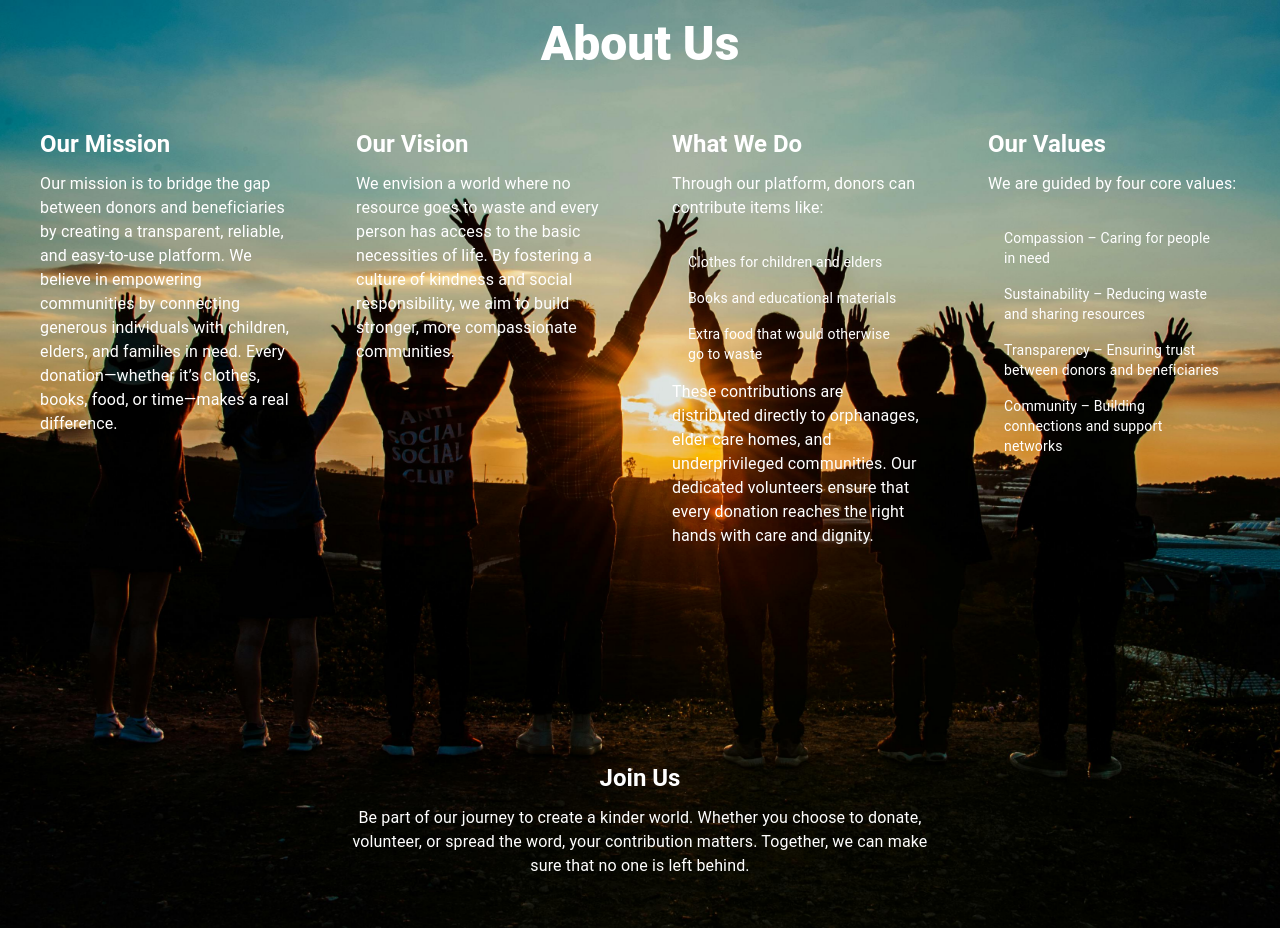
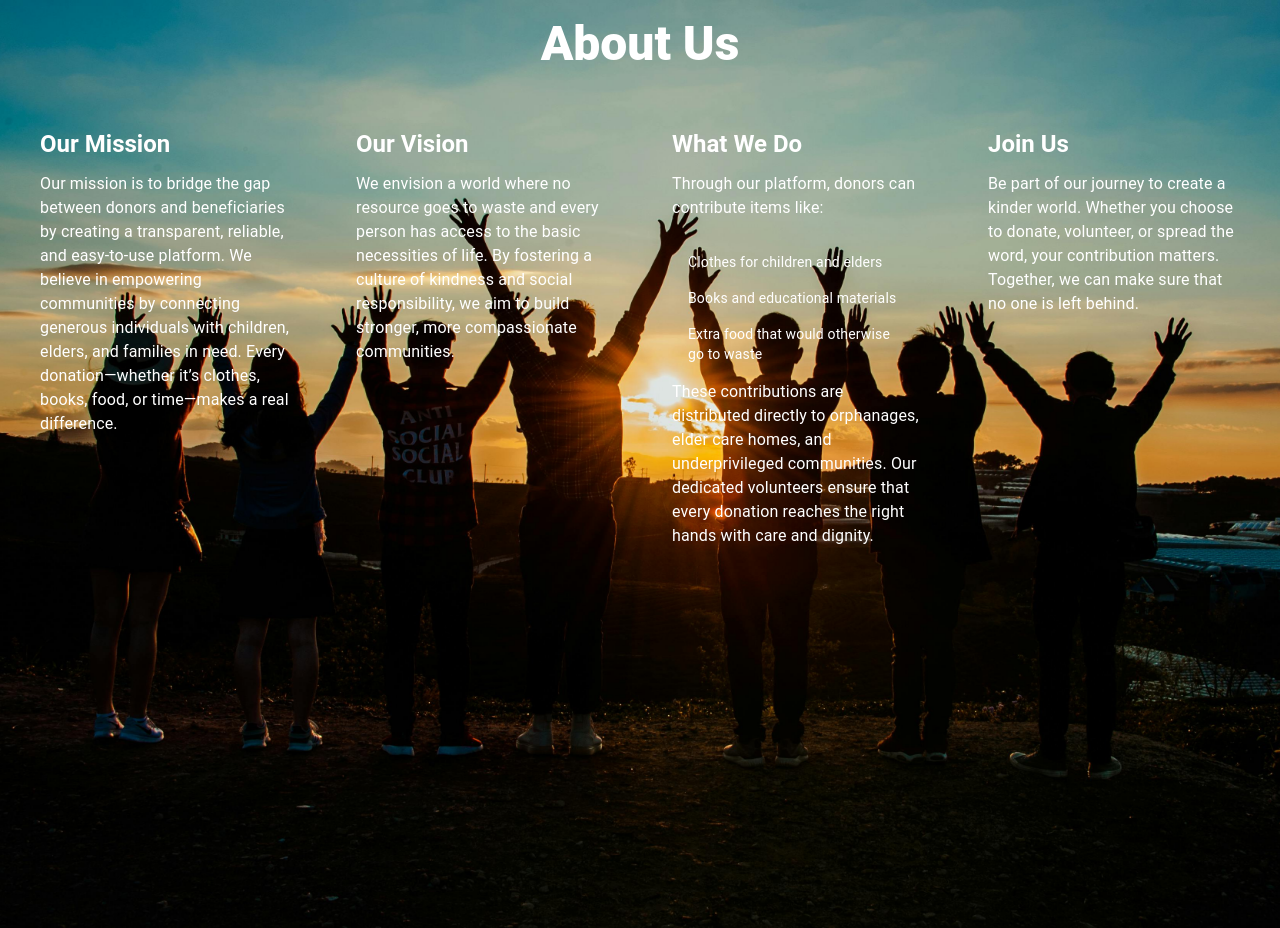
Before and after one commit to raveendra11/doGood-web, a React (Create React App) app: page /about in a window 1280 px wide. Shown: the part 80-1008 px from the top of the page. Built offline with nearby package versions, Linux system fonts and the light colour scheme.

Commit message:
About and Home code modified.

```diff
--- a/src/pages/About.jsx
+++ b/src/pages/About.jsx
@@ -102,44 +102,18 @@ const About = () => {
           </Section>
 
           {/* Values */}
-          <Section title="Our Values">
-            <Typography variant="body1" paragraph>
-              We are guided by four core values:
-            </Typography>
-            <List dense>
-              <ListItem><ListItemText primary="Compassion – Caring for people in need" /></ListItem>
-              <ListItem><ListItemText primary="Sustainability – Reducing waste and sharing resources" /></ListItem>
-              <ListItem><ListItemText primary="Transparency – Ensuring trust between donors and beneficiaries" /></ListItem>
-              <ListItem><ListItemText primary="Community – Building connections and support networks" /></ListItem>
-            </List>
+          <Section title="Join Us">
+           <Typography variant="body1" sx={{ color: '#fff' }}>
+          Be part of our journey to create a kinder world. Whether you choose to
+          donate, volunteer, or spread the word, your contribution matters.
+          Together, we can make sure that no one is left behind.
+        </Typography>
           </Section>
         </Box>
       </Container>
 
       {/* Join Us at bottom center */}
-      <Box
-        sx={{
-          position: 'absolute',
-          bottom: { xs: 30, md: 50 },
-          left: '50%',
-          transform: 'translateX(-50%)',
-          textAlign: 'center',
-          maxWidth: 600,
-          px: 2,
-        }}
-      >
-        <Typography
-          variant="h5"
-          sx={{ fontWeight: 700, mb: 1.5, color: '#fff' }} // white heading
-        >
-          Join Us
-        </Typography>
-        <Typography variant="body1" sx={{ color: '#fff' }}>
-          Be part of our journey to create a kinder world. Whether you choose to
-          donate, volunteer, or spread the word, your contribution matters.
-          Together, we can make sure that no one is left behind.
-        </Typography>
-      </Box>
+
     </Box>
   );
 };
--- a/src/pages/Home.jsx
+++ b/src/pages/Home.jsx
@@ -1,6 +1,5 @@
 import React from 'react';
-import { Box} from '@mui/material';
-
+import { Box } from '@mui/material';
 
 const Home = () => {
   return (
@@ -9,9 +8,15 @@ const Home = () => {
         position: 'relative',
         minHeight: '100vh',
         width: '100%',
-    backgroundImage: "url('/bg.png')",   // make sure bg.png is inside public/
-    backgroundSize: { xs: 'contain', md: 'cover' },  // ✅ contain on phones        // fills the whole screen
-    backgroundPosition: 'center',        // centers image
+        backgroundImage: {
+          xs: "url('/bg-mobile.png')", // mobile version
+          md: "url('/bg.png')",        // desktop version
+        },
+        backgroundSize: {
+          xs: 'contain', // keeps full image visible on small screens
+          md: 'cover',   // fills screen on larger devices
+        },
+        backgroundPosition: 'center',
         backgroundRepeat: 'no-repeat',
         display: 'flex',
         alignItems: 'center',
```
Lines whose indentation alone changed are shown as unchanged.
